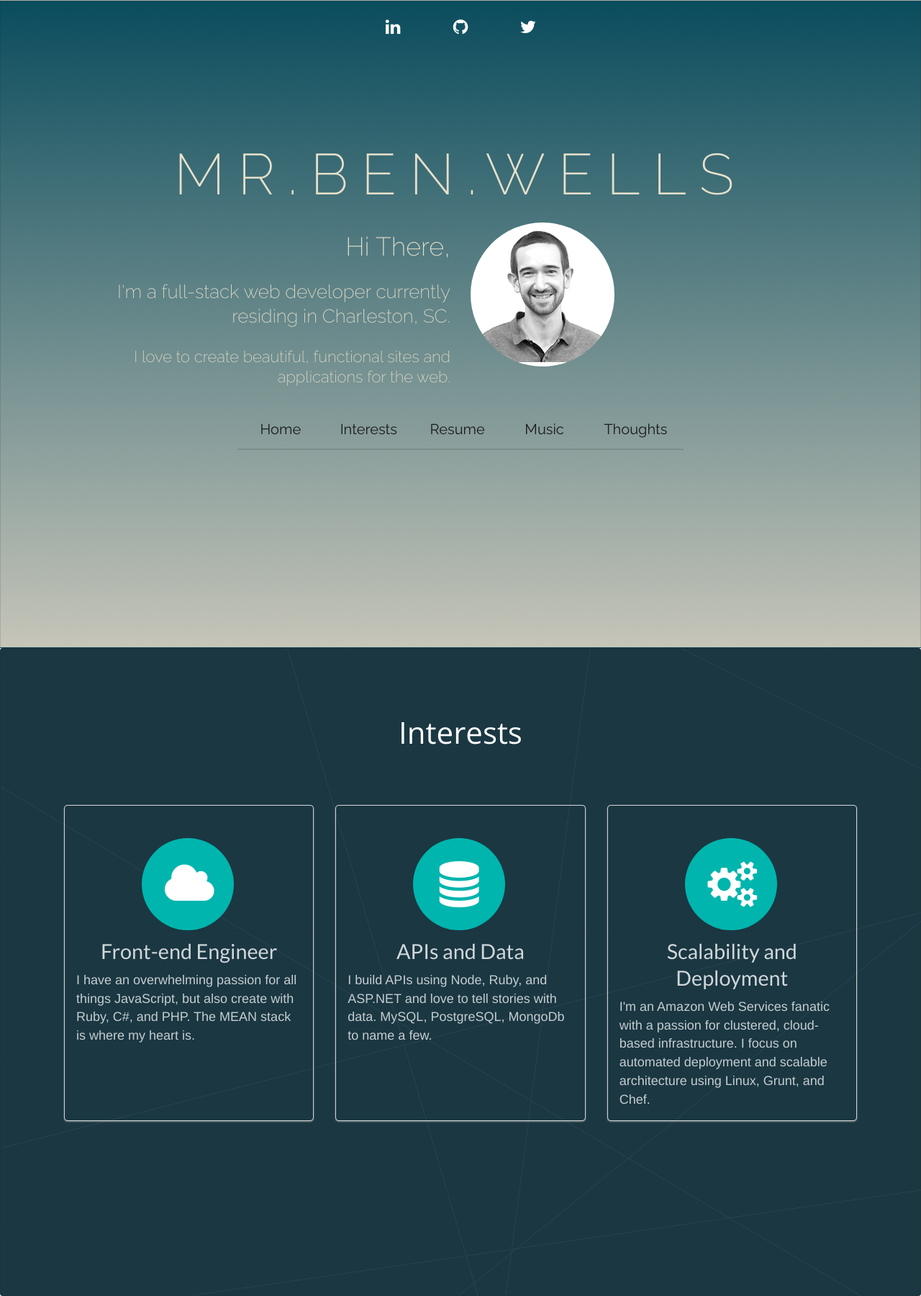
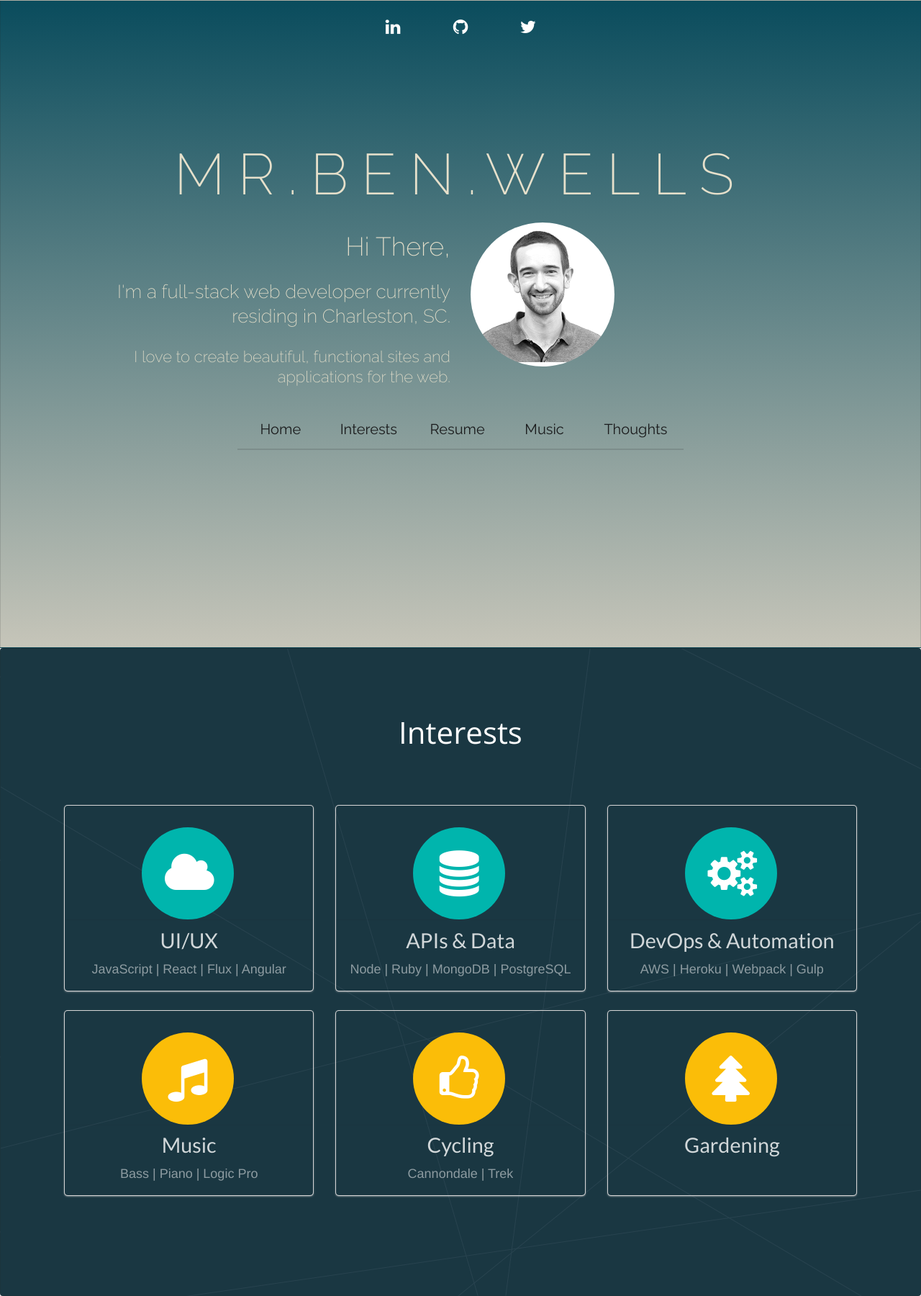
Before and after one commit to benwells/benwells.github.io, a Jekyll site: the page built from index.html, in a window 1280 px wide. Shown: the whole page at 72% size. Built offline with Jekyll 4.4.1, drawn with Linux system fonts in a browser that asks for light colours; nearby versions of some CDN libraries.

Commit message:
more work on interests and segment heights

```diff
--- a/_data/interests.yml
+++ b/_data/interests.yml
@@ -1,13 +1,29 @@
-- title: Front-end Engineer
+- title: UI/UX
   iconClass: cloud
-  description: I have an overwhelming passion for all things JavaScript, but also create with Ruby, C#, and PHP.  The MEAN stack is where my heart is.
+  type: tech
+  description: JavaScript | React | Flux | Angular
 
-- title: APIs and Data
+- title: APIs & Data
   iconClass: database
-  description: I build APIs using Node, Ruby, and ASP.NET and love to tell stories with data.  MySQL, PostgreSQL, MongoDb to name a few.
+  type: tech
+  description: Node | Ruby | MongoDB | PostgreSQL
 
-- title: Scalability and Deployment
+- title: DevOps & Automation
   iconClass: settings
-  description: |
-    I'm an Amazon Web Services fanatic with a passion for clustered, cloud-based infrastructure.
-    I focus on automated deployment and scalable architecture using Linux, Grunt, and Chef.
+  type: tech
+  description: AWS | Heroku | Webpack | Gulp
+
+- title: Music
+  iconClass: music
+  type: other
+  description: Bass | Piano | Logic Pro
+
+- title: Cycling
+  iconClass: thumbs outline up
+  type: other
+  description: Cannondale | Trek
+
+- title: Gardening
+  iconClass: tree
+  type: other
+  description:
--- a/_includes/semantic/interests_segment.html
+++ b/_includes/semantic/interests_segment.html
@@ -1,20 +1,40 @@
-<div class="ui segment" id="interests" style="background-color: #1A3742;background-image: url('/img/bg_stripes.png');margin:0;height:100%;">
+<div class="ui segment" id="interests" style="background-color: #1A3742;background-image: url('/img/bg_stripes.png');margin:0;min-height:100vh;">
   <div class="ui text container" style="max-width: 1100px!important;">
     <h1 class="ui icon header" style="margin:0 auto;display:block;font-size:3rem;color:white;font-weight:100;font-family:'Open Sans';margin-top:75px;margin-bottom:75px;">
       <!-- <i class="settings icon inverted"></i> -->
       Interests
     </h1>
     <div class="content">
-      <!-- <div class="sub header myfont">Hire me to do the following:</div> -->
+      {% assign techStuff = site.data.interests | where: 'type', 'tech' %}
+      {% assign otherStuff = site.data.interests | where: 'type', 'other' %}
+
+      <!-- tech interests -->
       <div class="ui three stackable cards">
-        {% for interest in site.data.interests %}
+        {% for interest in techStuff %}
           <div class="card" style="background:none;">
-            <div class="ui myfont" style="background:none;padding-top:45px;text-align:center;">
+            <div class="ui myfont" style="background:none;padding-top:30px;text-align:center;">
               <i class="{{ interest.iconClass }} icon circular huge inverted teal"></i>
             </div>
             <div class="content" style="font-family: 'OpenSans', 'Helvetica';">
               <a class="header" style="color:white!important;text-align:center;font-size:1.8em;font-weight:300;opacity:0.8;">{{ interest.title }}</a>
-              <div class="description " style="color:white;font-size:18px;opacity:0.75;line-height:26px;font-weight:100;">
+              <div class="description" style="color:white;font-size:18px;opacity:0.5;line-height:26px;font-weight:100;text-align:center;">
+                <p> {{ interest.description }} </p>
+              </div>
+            </div>
+          </div>
+        {% endfor %}
+      </div>
+
+      <!-- Other Stuff -->
+      <div class="ui three stackable cards">
+        {% for interest in otherStuff %}
+          <div class="card" style="background:none;">
+            <div class="ui myfont" style="background:none;padding-top:30px;text-align:center;">
+              <i class="{{ interest.iconClass }} icon circular huge inverted yellow"></i>
+            </div>
+            <div class="content" style="font-family: 'OpenSans', 'Helvetica';">
+              <a class="header" style="color:white!important;text-align:center;font-size:1.8em;font-weight:300;opacity:0.8;">{{ interest.title }}</a>
+              <div class="description" style="color:white;font-size:18px;opacity:0.5;line-height:26px;font-weight:100;text-align:center;">
                 <p> {{ interest.description }} </p>
               </div>
             </div>
--- a/css/semantic-theme.css
+++ b/css/semantic-theme.css
@@ -36,7 +36,7 @@ body {
 }
 
 .landing-segment {
-  height: 100%;
+  min-height: 100vh;
   margin: 0!important;
   border-radius: 0!important;
   z-index: 1;
```
